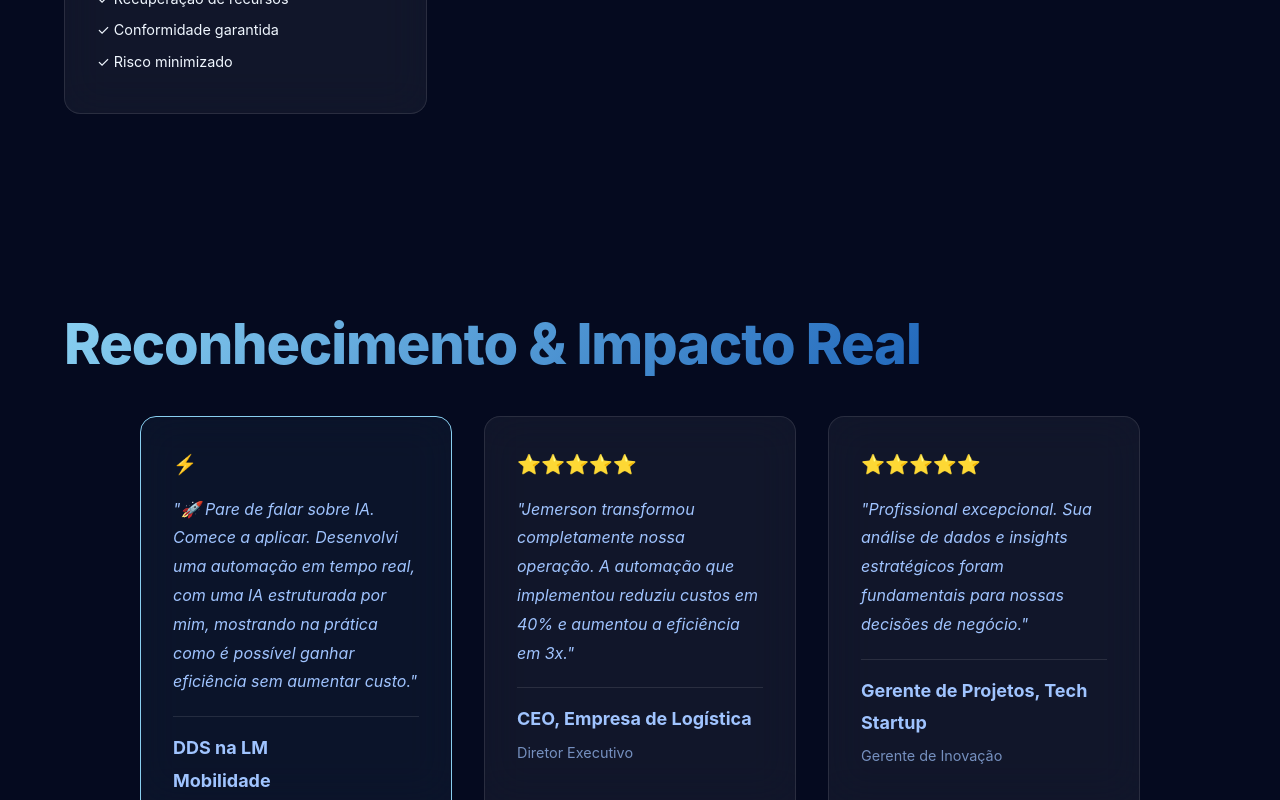
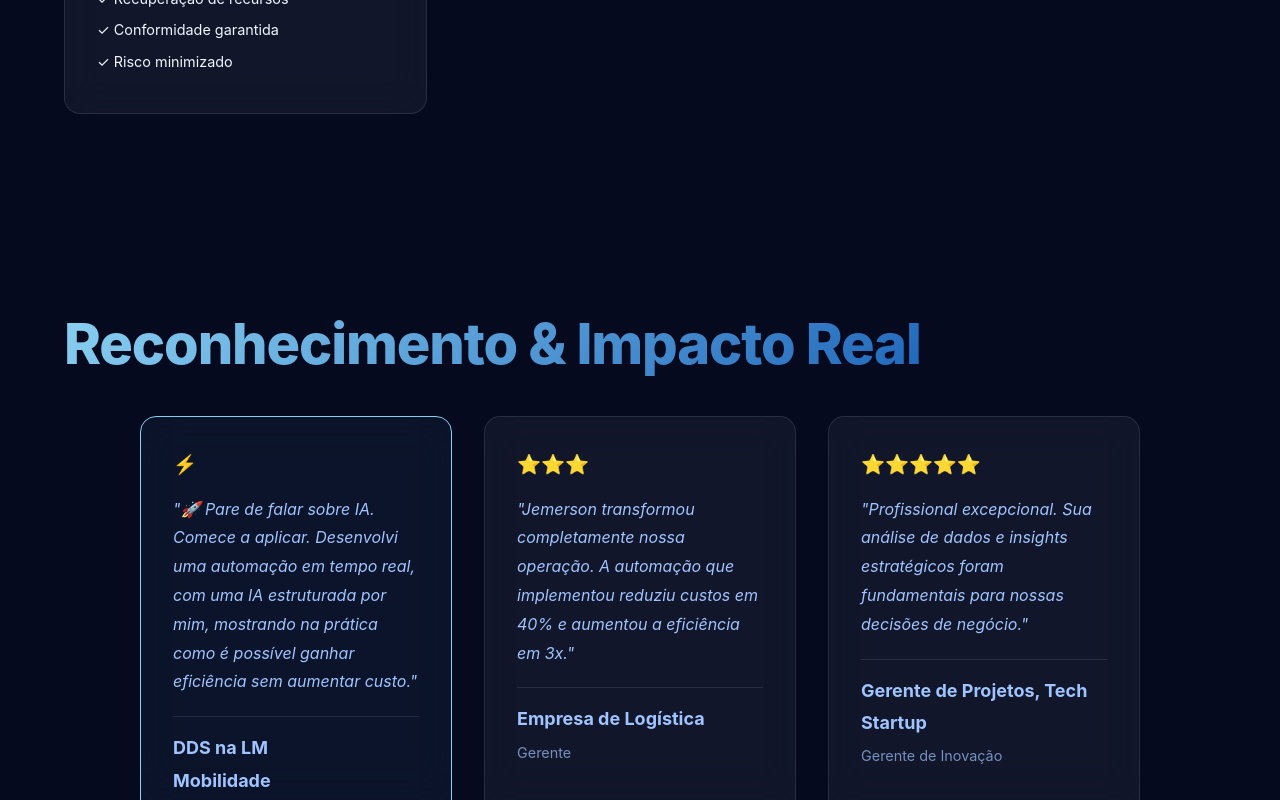
Before and after one commit to Jemerson07/vite-react-final, a React (Vite) app: page / in a window 1280 px wide. Shown: the part 11200-12000 px from the top of the page. Built offline with nearby package versions, Linux system fonts and the light colour scheme.

Commit message:
Update Testimonials.jsx

```diff
--- a/src/components/Testimonials.jsx
+++ b/src/components/Testimonials.jsx
@@ -31,9 +31,9 @@ export default function Testimonials() {
     },
     {
       text: "Jemerson transformou completamente nossa operação. A automação que implementou reduziu custos em 40% e aumentou a eficiência em 3x.",
-      author: "CEO, Empresa de Logística",
-      role: "Diretor Executivo",
-      icon: "⭐⭐⭐⭐⭐",
+      author: "Empresa de Logística",
+      role: "Gerente",
+      icon: "⭐⭐⭐",
     },
     {
       text: "Profissional excepcional. Sua análise de dados e insights estratégicos foram fundamentais para nossas decisões de negócio.",
@@ -43,9 +43,9 @@ export default function Testimonials() {
     },
     {
       text: "A auditoria que realizou identificou oportunidades de economia que não tínhamos visualizado. Retorno imediato e mensurável.",
-      author: "CFO, Empresa de Serviços",
-      role: "Diretor Financeiro",
-      icon: "⭐⭐⭐⭐⭐",
+      author: "Loja de Celulares",
+      role: "Empresário",
+      icon: "⭐⭐⭐⭐",
     },
   ];
 
```
